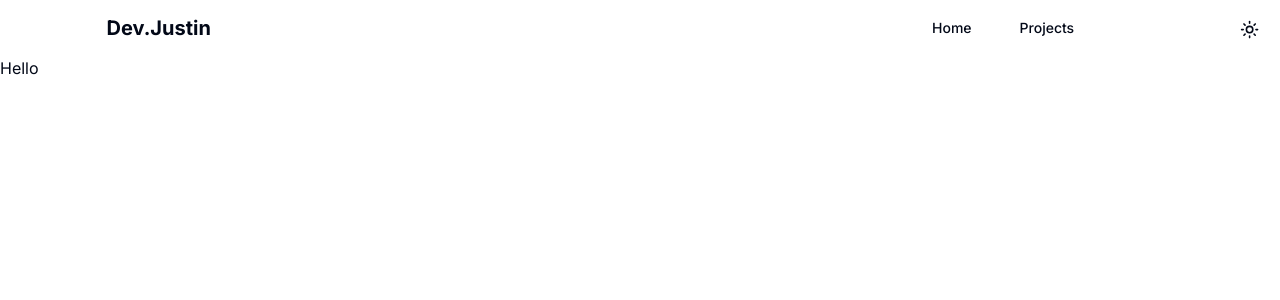
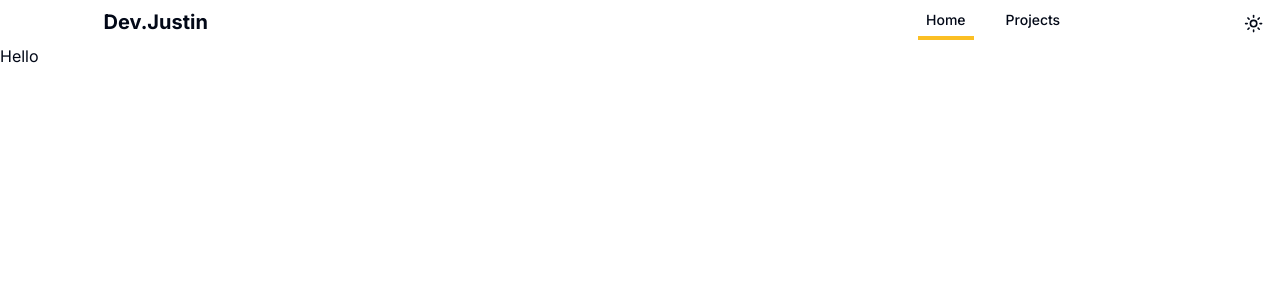
Before and after one commit to justin7en/portfolio, a Next.js app: page / in a window 1280 px wide. Shown: the top 300 px of the page. Built offline with nearby package versions, Linux system fonts and the light colour scheme.

Commit message:
feat: highlighting navbar

```diff
--- a/src/components/navigationmenu.tsx
+++ b/src/components/navigationmenu.tsx
@@ -13,11 +13,22 @@ import {
   NavigationMenuViewport,
 } from "@/components/ui/navigation-menu"
 import { ModeToggle } from "@/components/modeToggle"
+import { usePathname } from 'next/navigation';
 
 export function NavMenu(){
+  const currentRoute = usePathname();
+
+  function checkRoute(route: string) {
+    if (route === currentRoute) {
+      return "border-b-4 border-amber-400"
+    }else{
+      return ""
+    }
+  }
+
   return(
     <NavigationMenu>
-      <NavigationMenuList className="flex flex-row w-screen p-2">
+      <NavigationMenuList className="flex flex-row w-screen p-1">
         <NavigationMenuItem className="grow flex">
           <Link href="/" className="text-xl font-bold w-1/3 flex">
             <div className="mx-auto">
@@ -25,14 +36,14 @@ export function NavMenu(){
             </div>
           </Link>
         </NavigationMenuItem>
-        <div className="flex flex-row basis-1/4 space-x-4">
-          <NavigationMenuItem>
-          <Link href="/" legacyBehavior passHref>
+        <div className="flex flex-row basis-1/4 space-x-6">
+          <NavigationMenuItem className={checkRoute("/")}>
+            <Link href="/" legacyBehavior passHref>
               <NavigationMenuLink className={`text-lg ${navigationMenuTriggerStyle()}`}>Home</NavigationMenuLink>
             </Link>
           </NavigationMenuItem>
-          <NavigationMenuItem>
-          <Link href="/projects" legacyBehavior passHref>
+          <NavigationMenuItem className={checkRoute("/projects")}>
+            <Link href="/projects" legacyBehavior passHref>
               <NavigationMenuLink className={`text-lg ${navigationMenuTriggerStyle()}`}>Projects</NavigationMenuLink>
             </Link>
           </NavigationMenuItem>
--- a/src/components/ui/navigation-menu.tsx
+++ b/src/components/ui/navigation-menu.tsx
@@ -41,7 +41,7 @@ NavigationMenuList.displayName = NavigationMenuPrimitive.List.displayName
 const NavigationMenuItem = NavigationMenuPrimitive.Item
 
 const navigationMenuTriggerStyle = cva(
-  "group inline-flex h-10 w-max items-center justify-center rounded-md bg-background px-4 py-2 text-sm font-medium transition-colors hover:bg-accent hover:text-accent-foreground focus:bg-accent focus:text-accent-foreground focus:outline-none disabled:pointer-events-none disabled:opacity-50 data-[active]:bg-accent/50 data-[state=open]:bg-accent/50"
+  "group inline-flex h-8 w-max items-center justify-center rounded-md bg-background px-2 py-2 text-sm font-medium transition-colors hover:bg-accent hover:text-accent-foreground focus:bg-accent focus:text-accent-foreground focus:outline-none disabled:pointer-events-none disabled:opacity-50 data-[active]:bg-accent/50 data-[state=open]:bg-accent/50"
 )
 
 const NavigationMenuTrigger = React.forwardRef<
```
